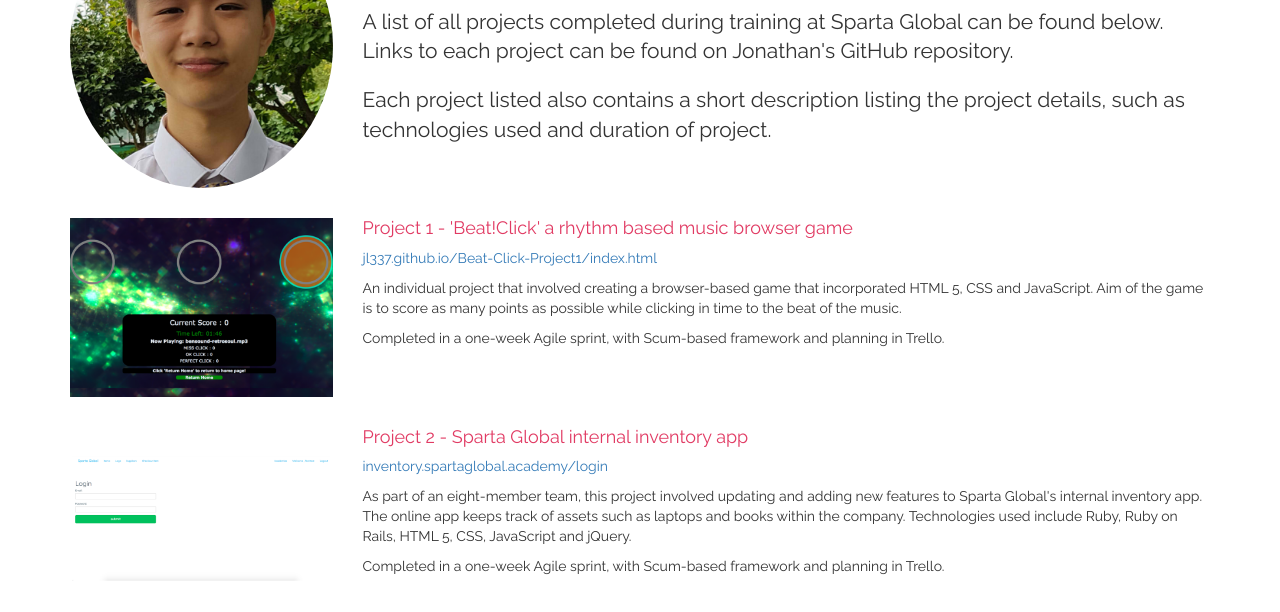
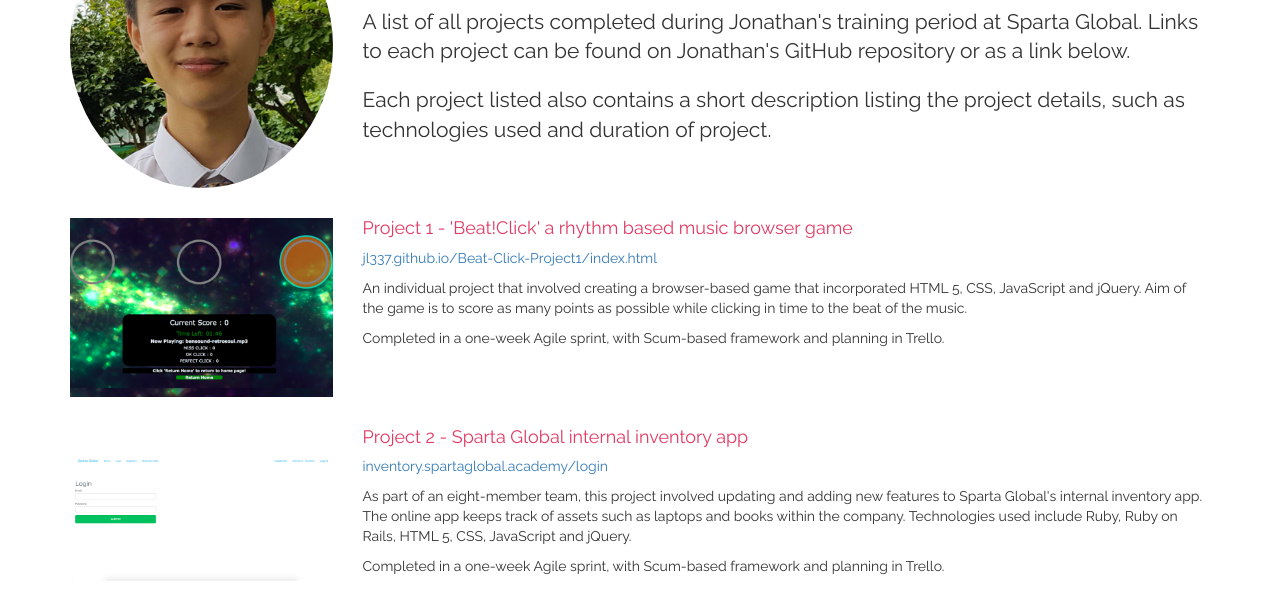
Before and after one commit to JL337/Sparta-Global-Profile, a plain HTML site: page projects.html in a window 1280 px wide. Shown: the part 188-800 px from the top of the page. Drawn offline with nearby package versions, Linux system fonts and the light colour scheme.

Commit message:
Minor grammar changes to project page

```diff
--- a/projects.html
+++ b/projects.html
@@ -41,7 +41,7 @@
       <h1>Jonathan Lai</h1>
       <h2>Projects</h2>
       <div class="introduction">
-           <p class="lead">A list of all projects completed during training at Sparta Global can be found below. Links to each project can be found on Jonathan's GitHub repository.</p>
+           <p class="lead">A list of all projects completed during Jonathan's training period at Sparta Global. Links to each project can be found on Jonathan's GitHub repository or as a link below.</p>
            <p class="lead">Each project listed also contains a short description listing the project details, such as technologies used and duration of project.</p>
       </div>
     </div>
@@ -58,7 +58,7 @@
     <div class="col-sm-9">
       <h4>Project 1 - 'Beat!Click' a rhythm based music browser game</h4>
         <p><a href="https://jl337.github.io/Beat-Click-Project1/index.html">jl337.github.io/Beat-Click-Project1/index.html</a></p>
-        <p>An individual project that involved creating a browser-based game that incorporated HTML 5, CSS and JavaScript. Aim of the game is to score as many points as possible while clicking in time to the beat of the music.</p>
+        <p>An individual project that involved creating a browser-based game that incorporated HTML 5, CSS, JavaScript and jQuery. Aim of the game is to score as many points as possible while clicking in time to the beat of the music.</p>
         <p>Completed in a one-week Agile sprint, with Scum-based framework and planning in Trello.</p>
     </div>
   </div>
```
